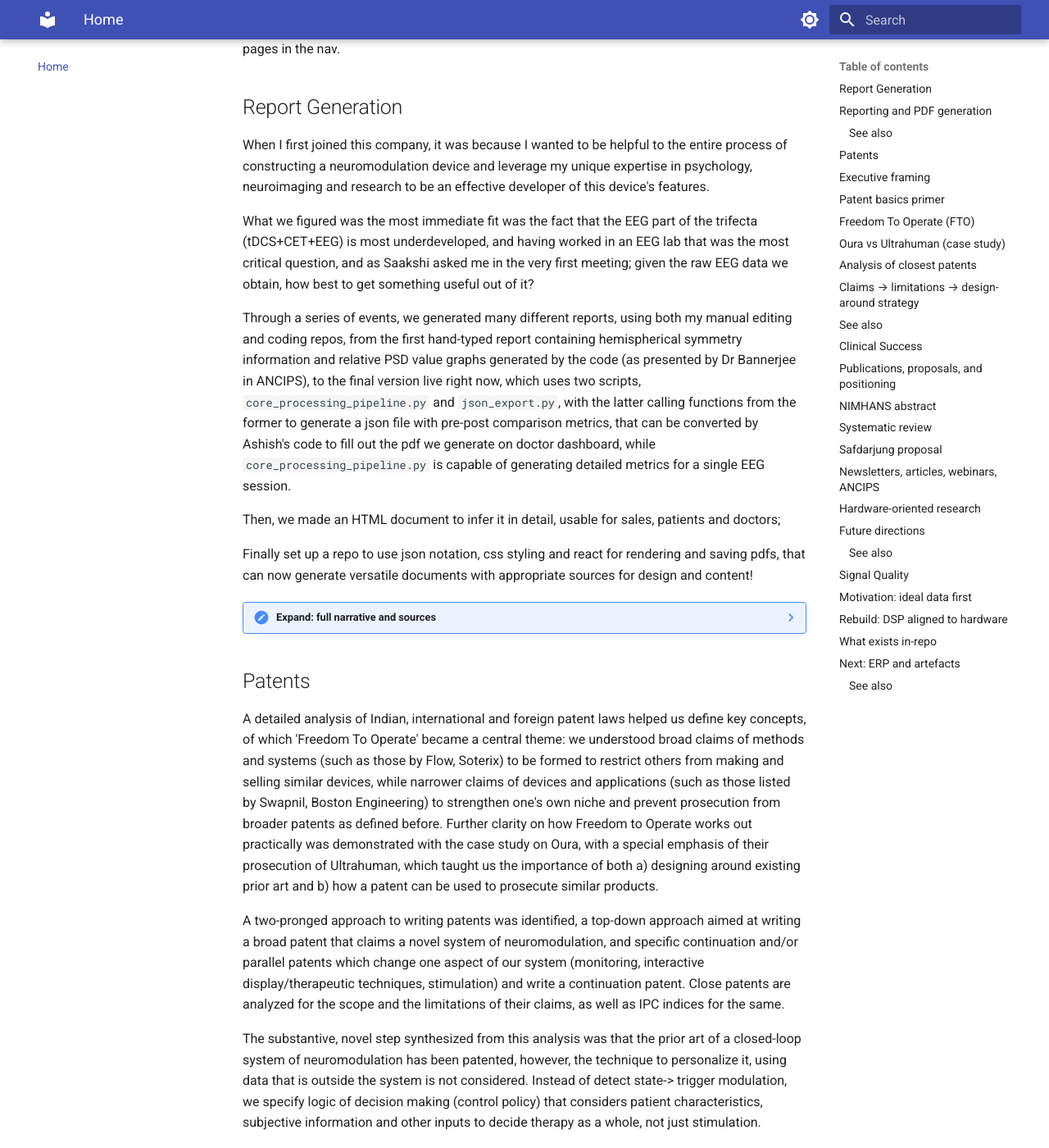
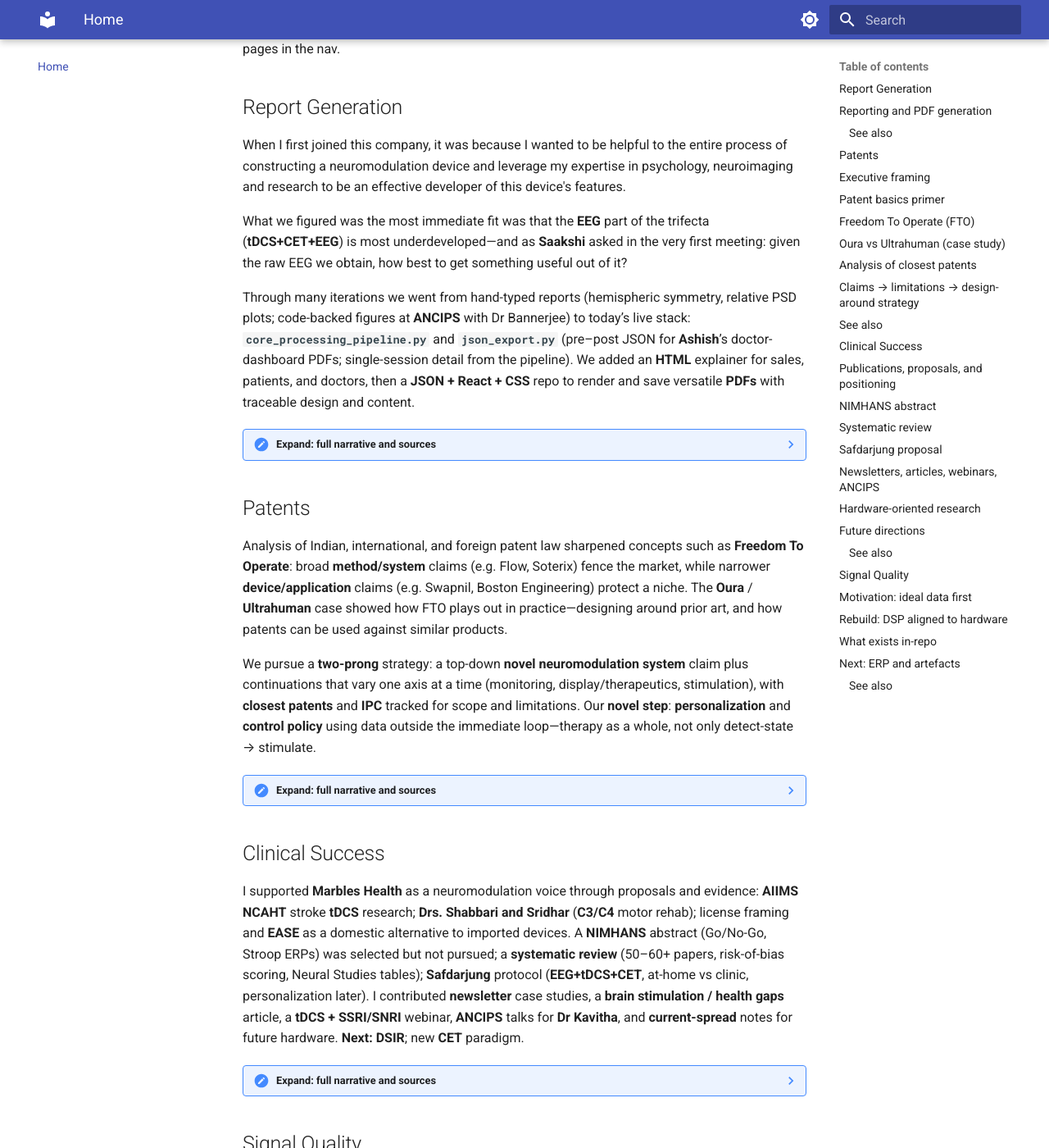
Before and after one commit to jaaninumberone/ease-docs, an MkDocs documentation site: the page built from docs/index.md, in a window 1280 px wide and 1400 px high, scrolled down 257 px. Shown: the whole window at 82% size. Built offline with MkDocs 1.6.1 and Material for MkDocs 9.7.7, drawn with Linux system fonts in a browser that asks for light colours; some of the changed text lies outside the part shown.

Commit message:
Trim workflow overviews on home page to under 170 words each
Made-with: Cursor

```diff
--- a/docs/index.md
+++ b/docs/index.md
@@ -4,64 +4,34 @@ This is **one page**: each workflow has a **short default view**, then an **expa
 
 ## Report Generation {#report-generation}
 
-When I first joined this company, it was because I wanted to be helpful to the entire process of constructing a neuromodulation device and leverage my unique expertise in psychology, neuroimaging and research to be an effective developer of this device's features.
+When I first joined this company, it was because I wanted to be helpful to the entire process of constructing a neuromodulation device and leverage my expertise in psychology, neuroimaging and research to be an effective developer of this device's features.
 
-What we figured was the most immediate fit was the fact that the EEG part of the trifecta (tDCS+CET+EEG) is most underdeveloped, and having worked in an EEG lab that was the most critical question, and as Saakshi asked me in the very first meeting; given the raw EEG data we obtain, how best to get something useful out of it?
+What we figured was the most immediate fit was that the **EEG** part of the trifecta (**tDCS+CET+EEG**) is most underdeveloped—and as **Saakshi** asked in the very first meeting: given the raw EEG we obtain, how best to get something useful out of it?
 
-Through a series of events, we generated many different reports, using both my manual editing and coding repos, from the first hand-typed report containing hemispherical symmetry information and relative PSD value graphs generated by the code (as presented by Dr Bannerjee in ANCIPS), to the final version live right now, which uses two scripts, `core_processing_pipeline.py` and `json_export.py`, with the latter calling functions from the former to generate a json file with pre-post comparison metrics, that can be converted by Ashish's code to fill out the pdf we generate on doctor dashboard, while `core_processing_pipeline.py` is capable of generating detailed metrics for a single EEG session.
-
-Then, we made an HTML document to infer it in detail, usable for sales, patients and doctors;
-
-Finally set up a repo to use json notation, css styling and react for rendering and saving pdfs, that can now generate versatile documents with appropriate sources for design and content!
+Through many iterations we went from hand-typed reports (hemispheric symmetry, relative PSD plots; code-backed figures at **ANCIPS** with Dr Bannerjee) to today’s live stack: **`core_processing_pipeline.py`** and **`json_export.py`** (pre–post JSON for **Ashish**’s doctor-dashboard PDFs; single-session detail from the pipeline). We added an **HTML** explainer for sales, patients, and doctors, then a **JSON + React + CSS** repo to render and save versatile **PDFs** with traceable design and content.
 
 ??? note "Expand: full narrative and sources"
     --8<-- "includes/report-generation-long.md"
 
 ## Patents {#patents}
 
-A detailed analysis of Indian, international and foreign patent laws helped us define key concepts, of which 'Freedom To Operate' became a central theme: we understood broad claims of methods and systems (such as those by Flow, Soterix) to be formed to restrict others from making and selling similar devices, while narrower claims of devices and applications (such as those listed by Swapnil, Boston Engineering) to strengthen one's own niche and prevent prosecution from broader patents as defined before. Further clarity on how Freedom to Operate works out practically was demonstrated with the case study on Oura, with a special emphasis of their prosecution of Ultrahuman, which taught us the importance of both a) designing around existing prior art and b) how a patent can be used to prosecute similar products.
+Analysis of Indian, international, and foreign patent law sharpened concepts such as **Freedom To Operate**: broad **method/system** claims (e.g. Flow, Soterix) fence the market, while narrower **device/application** claims (e.g. Swapnil, Boston Engineering) protect a niche. The **Oura** / **Ultrahuman** case showed how FTO plays out in practice—designing around prior art, and how patents can be used against similar products.
 
-A two-pronged approach to writing patents was identified, a top-down approach aimed at writing a broad patent that claims a novel system of neuromodulation, and specific continuation and/or parallel patents which change one aspect of our system (monitoring, interactive display/therapeutic techniques, stimulation) and write a continuation patent. Close patents are analyzed for the scope and the limitations of their claims, as well as IPC indices for the same.
-
-The substantive, novel step synthesized from this analysis was that the prior art of a closed-loop system of neuromodulation has been patented, however, the technique to personalize it, using data that is outside the system is not considered. Instead of detect state-> trigger modulation, we specify logic of decision making (control policy) that considers patient characteristics, subjective information and other inputs to decide therapy as a whole, not just stimulation.
+We pursue a **two-prong** strategy: a top-down **novel neuromodulation system** claim plus continuations that vary one axis at a time (monitoring, display/therapeutics, stimulation), with **closest patents** and **IPC** tracked for scope and limitations. Our **novel step**: **personalization** and **control policy** using data outside the immediate loop—therapy as a whole, not only detect-state → stimulate.
 
 ??? note "Expand: full narrative and sources"
     --8<-- "includes/patents-long.md"
 
 ## Clinical Success {#clinical-success}
 
-To drive the publications, research collaborations and establish Marbles Health as a subject matter expert in the domain of neuromodulation, we have undertaken many projects. my contributions towards this started with researching the use of tDCS in stroke for the AIIMS NCAHT proposal, which yielded useful links for reviewing the use of tDCS for different neurological disorders, the setting of optimal parameters for motor functioning and ways to verify it via imaging and assessments. This was linked to research for Dr.s Shabbari and Sridhar, extending the use of tDCS especially C3/C4 for motor rehabilitation. This also led to the conception of License Requirements and a draft mail for Sridhar promoting the use of EASE by Marbles as a domestic, readily-available device as a better option than internationally sourced systems, the arguments contained within can be extrapolated to argue for the use of our device by other Indian academic institutions and hospitals.
-
-We submitted an abstract for NIMHANS which posited that ERPs present frontally in some of our tasks (Go/No-Go and Stroop) can be reliably detected by our headband, which was selected by the OC but we abandoned its pursuit, but serves as a good template for future research.
-
-I also documented more than 50-60 research papers for our systematic review, additionally selecting a risk of bias tool and then scoring all applicable research papers accordingly, and finally writing a table and summary of Neural Studies for the Results section.
-
-Currently, the research proposal that I have written for Safdarjung is under review, and documents our first default+site implementation, to be followed by personalization as a factor in research.
-
-I further documented patient cases, with their assessment and session data extracted into studies for our monthly newsletter;
-
-And also wrote an article on how brain stimulation is emerging as a bridge to address health gaps, present both globally and in the domestic context.
-
-Further content included a webinar on the use of tDCS over or parallely with SSRIs/SNRIs,
-
-and 3 presentations for Dr Kavitha and her associates to be presented in ANCIPS.
-
-Further, I documented research on how current spreads over different sources in tdcs/eeg electrodes, which will serve as a basis for different design implementations of future EASE devices.
-
-**Future directions:** DSIR recognition; new paradigm for CET tasks.
+I supported **Marbles Health** as a neuromodulation voice through proposals and evidence: **AIIMS NCAHT** stroke **tDCS** research; **Drs. Shabbari and Sridhar** (**C3/C4** motor rehab); license framing and **EASE** as a domestic alternative to imported devices. A **NIMHANS** abstract (Go/No-Go, Stroop ERPs) was selected but not pursued; a **systematic review** (50–60+ papers, risk-of-bias scoring, Neural Studies tables); **Safdarjung** protocol (**EEG+tDCS+CET**, at-home vs clinic, personalization later). I contributed **newsletter** case studies, a **brain stimulation / health gaps** article, a **tDCS + SSRI/SNRI** webinar, **ANCIPS** talks for **Dr Kavitha**, and **current-spread** notes for future hardware. **Next:** **DSIR**; new **CET** paradigm.
 
 ??? note "Expand: full narrative and sources"
     --8<-- "includes/clinical-long.md"
 
 ## Signal Quality {#signal-quality}
 
-In an effort to test the relative signal quality from 220k ohm resistor EEG compared to the 47k ohm one, Swapnil Lakshay and I concluded the best way to experimentally validate digital signaling decisions would be to first see how the functions work on known, ideal data recorded with our EEG electrodes.
-
-This gave a new opportunity to rebuild our pipeline from scratch in a novel way, i.e. calibrating the dsp modules to known hardware properties in a sequence of steps that additively boost signal-to-noise ratio and reliability.
-
-The first completed part of this exists within the signal quality repo, which has modules for designing different filters (types and parameters), FFT calculations, visualization, calibration and testing scripts. Optimization scripts can test different combinations of filter types, parameters and sequences of steps, and compare results to known test data (included under hardware lab) to select the modules which work best for us. After running experimental and test scripts, final decisions were compiled in detect_sine.py which has been verified to correctly identify the frequency/amplitude of generated ideal waves and reconstruct them in the time domain.
-
-This will be followed by ERP experimentations (where averaged trials show known peaks) and artefact generation protocols to continue refining our dsp modules and reach state-of-the-art reliability, which this documentation will help to construct into a narrative for publishable results in a scientific journal.
+With **Swapnil** and **Lakshay**, we validated DSP on **ideal sinusoids** through our electrodes (including **220 kΩ vs 47 kΩ** contexts), then **rebuilt the pipeline** so DSP steps align to **known hardware** and additively improve **SNR**. The **signal quality** repo has filter/FFT tooling, optimization, and **`detect_sine.py`** verified on ideal waves; **hardware lab** test data grounds selection. **Next:** **ERP** and **artefact** protocols toward **journal-grade** reliability and publishable results.
 
 ??? note "Expand: full narrative and sources"
     --8<-- "includes/signal-long.md"
```
